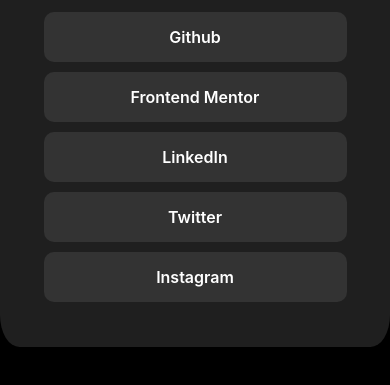
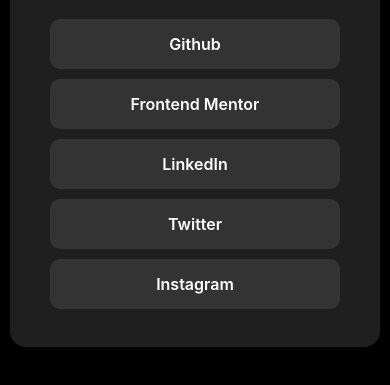
Before and after one commit to MaxHolzmann/social-links-page, a plain HTML site: page index.html in a window 390 px wide. Shown: the part 395-780 px from the top of the page. Drawn offline with Linux system fonts and the light colour scheme.

Commit message:
fixes issue with mobile spacing

```diff
--- a/index.css
+++ b/index.css
@@ -1,5 +1,6 @@
 body {
   background-color: black;
+  text-align: center;
 }
 
 main {
@@ -13,10 +14,10 @@
   inset: 0px;
   width: 30rem;
   height: 40rem;
-  max-width: 100vw;
-  max-height: 100dvh;
+  max-width: 95vw;
+  max-height: 95dvh;
   margin: auto;
-  border-radius: 5%;
+  border-radius: 1rem;
   font-family: Inter, sans-serif;
 }
 
@@ -46,7 +47,7 @@
   flex-direction: column;
   justify-content: center;
   align-items: center;
-  margin-top: 15px;
+  margin-top: 30px;
   gap: 10px;
   width: 70%;
 }
```
